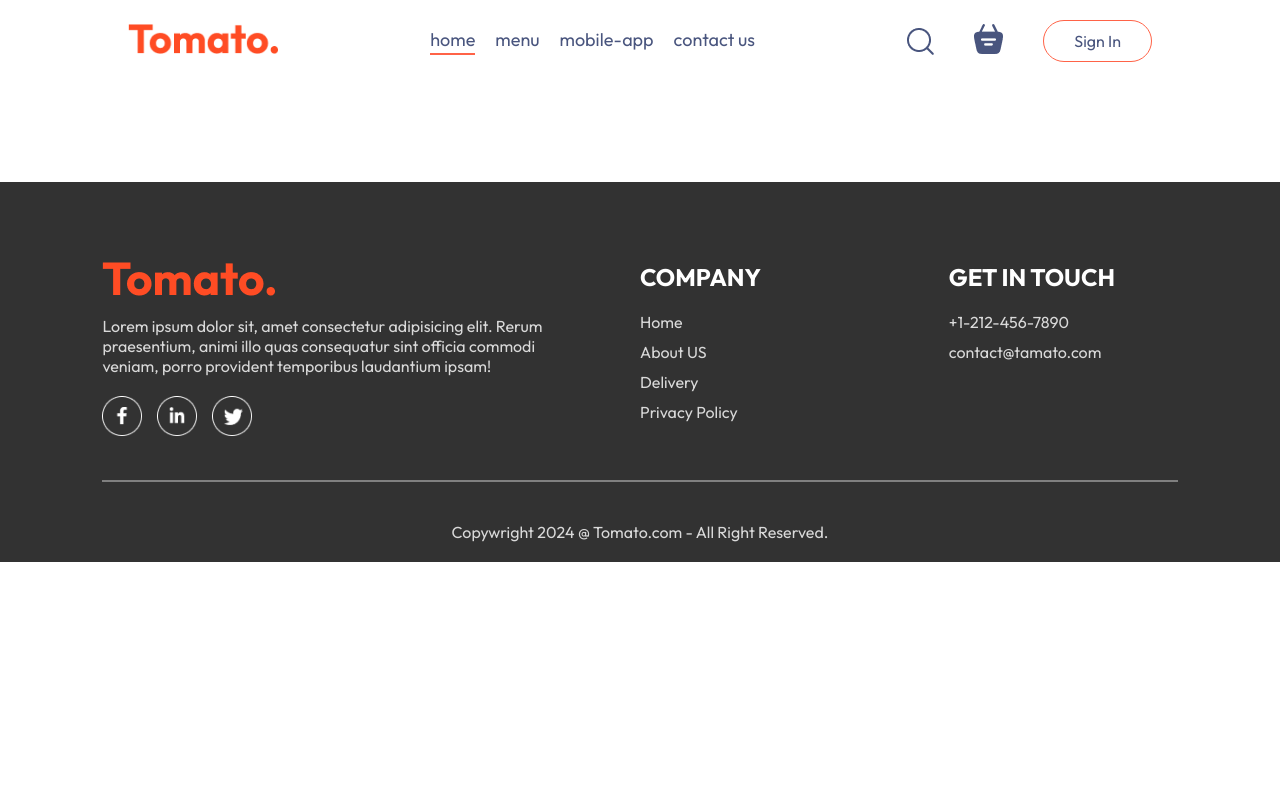
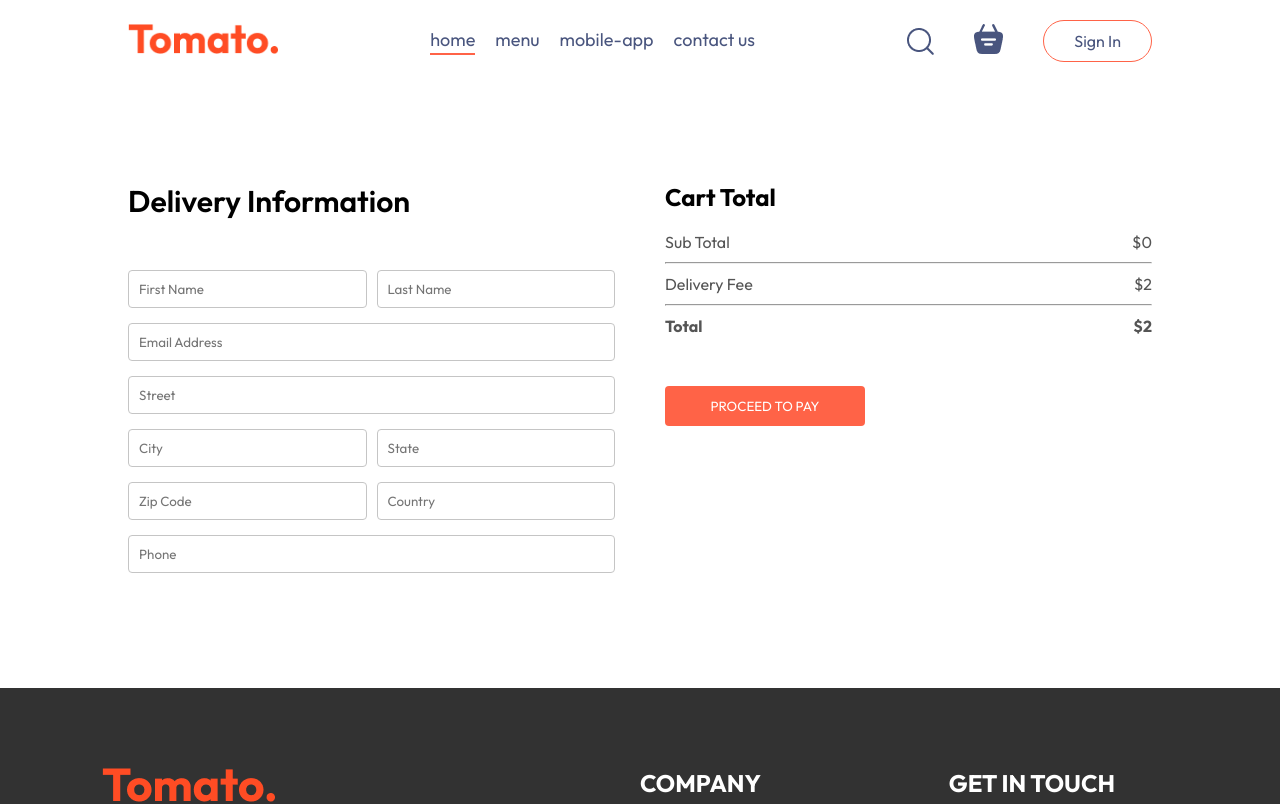
Before and after one commit to parvinder-singh-2/food-del, a React (Vite) app in the folder frontend/: page /order in a window 1280 px wide. Shown: the top 804 px of the page. Built offline with nearby package versions, Linux system fonts and the light colour scheme.

Commit message:
completed UI of complete app

```diff
--- a/frontend/src/App.jsx
+++ b/frontend/src/App.jsx
@@ -20,7 +20,7 @@
       <Routes>
         <Route path="/" element={<Home />} />
         <Route path="/cart" element={<Cart />} />
-        <Route path="/" element={<PlaceOrder />} />
+        <Route path="/order" element={<PlaceOrder />} />
       </Routes>
     </div>
     <Footer />
--- a/frontend/src/components/navbar/navbar.css
+++ b/frontend/src/components/navbar/navbar.css
@@ -1,3 +1,6 @@
+.nav{
+}
+
 .navbar{
     padding: 20px 0px;
     display: flex;
--- a/frontend/src/pages/Cart/Cart.jsx
+++ b/frontend/src/pages/Cart/Cart.jsx
@@ -1,10 +1,13 @@
 import { useContext } from "react";
 import "./Cart.css";
 import { StoreContext } from "../../context/StoreContext"
+import { useNavigate } from "react-router-dom";
 
 const Cart = () => {
 
   const {cartItems, food_list, removeFromCart, getTotalCartAmount} = useContext(StoreContext);
+
+  const navigate = useNavigate();
 
   return (
     <div className="cart">
@@ -56,7 +59,7 @@
               <b>${getTotalCartAmount() +2}</b>
             </div>
           </div>
-            <button>PROCEED TO CHECKOUT</button>
+            <button onClick={() => navigate('/order')}>PROCEED TO CHECKOUT</button>
         </div>
         <div className="cart-promocode">
           <div className="">
--- a/frontend/src/pages/PlaceOrder/PlaceOrder.jsx
+++ b/frontend/src/pages/PlaceOrder/PlaceOrder.jsx
@@ -1,8 +1,56 @@
+import { useContext } from "react"
 import "./placeOrder.css"
+import { StoreContext } from '../../context/StoreContext'
 
 const PlaceOrder = () => {
+
+  const {getTotalCartAmount} = useContext(StoreContext)
+
   return (
-    <div>PlaceOrder</div>
+    <>
+    <form action="" className="place-order">
+      <div className="place-order-left">
+        <p className="title">Delivery Information</p>
+        <div className="multi-feilds">
+          <input type="text"  placeholder="First Name"/>
+          <input type="text" placeholder="Last Name" />
+        </div>
+        <input type="email" placeholder="Email Address"/>
+        <input type="text" placeholder="Street"/>
+        <div className="multi-feilds">
+          <input type="text"  placeholder="City"/>
+          <input type="text" placeholder="State" />
+        </div>
+        <div className="multi-feilds">
+          <input type="text"  placeholder="Zip Code"/>
+          <input type="text" placeholder="Country" />
+        </div>
+        <input type="text" placeholder="Phone"/>
+      </div>
+      <div className="place-order-right">
+        <div className="cart-total">
+          <h2>Cart Total</h2>
+          <div className="">
+            <div className="cart-total-details">
+              <p>Sub Total</p>
+              <p>${getTotalCartAmount()}</p>
+            </div>
+            <hr />
+            <div className="cart-total-details">
+              <p>Delivery Fee</p>
+              <p>${2}</p>
+            </div>
+            <hr />
+            <div className="cart-total-details">
+              <b>Total</b>
+              <b>${getTotalCartAmount() +2}</b>
+            </div>
+          </div>
+            <button>PROCEED TO PAY</button>
+        </div>
+      </div>
+    </form>
+    </>
   )
 }
 
--- a/frontend/src/pages/PlaceOrder/placeOrder.css
+++ b/frontend/src/pages/PlaceOrder/placeOrder.css
@@ -0,0 +1,40 @@
+.place-order{
+    display: flex;
+    align-items: start;
+    justify-content: space-between;
+    gap: 50px;
+    margin-top: 100px;
+}
+
+.place-order-left {
+    width: 100%;
+    max-width: max(30%, 500px);
+}
+.place-order-left .title {
+    font-size: 30px;
+    font-weight: 600;
+    margin-bottom: 50px;
+}
+
+.place-order-left input {
+    margin-bottom: 15px;
+    width: 100%;
+    padding: 10px;
+    border: 1px solid #c5c5c5;
+    border-radius: 4px;
+    outline-color: tomato;
+}
+
+.place-order-left .multi-feilds{
+    display: flex;
+    gap: 10px;
+}
+
+.place-order-right{
+    width: 100%;
+    max-width: max(40%, 500px);
+}
+
+.place-order .cart-total button {
+    margin-top: 30px;
+}
```
